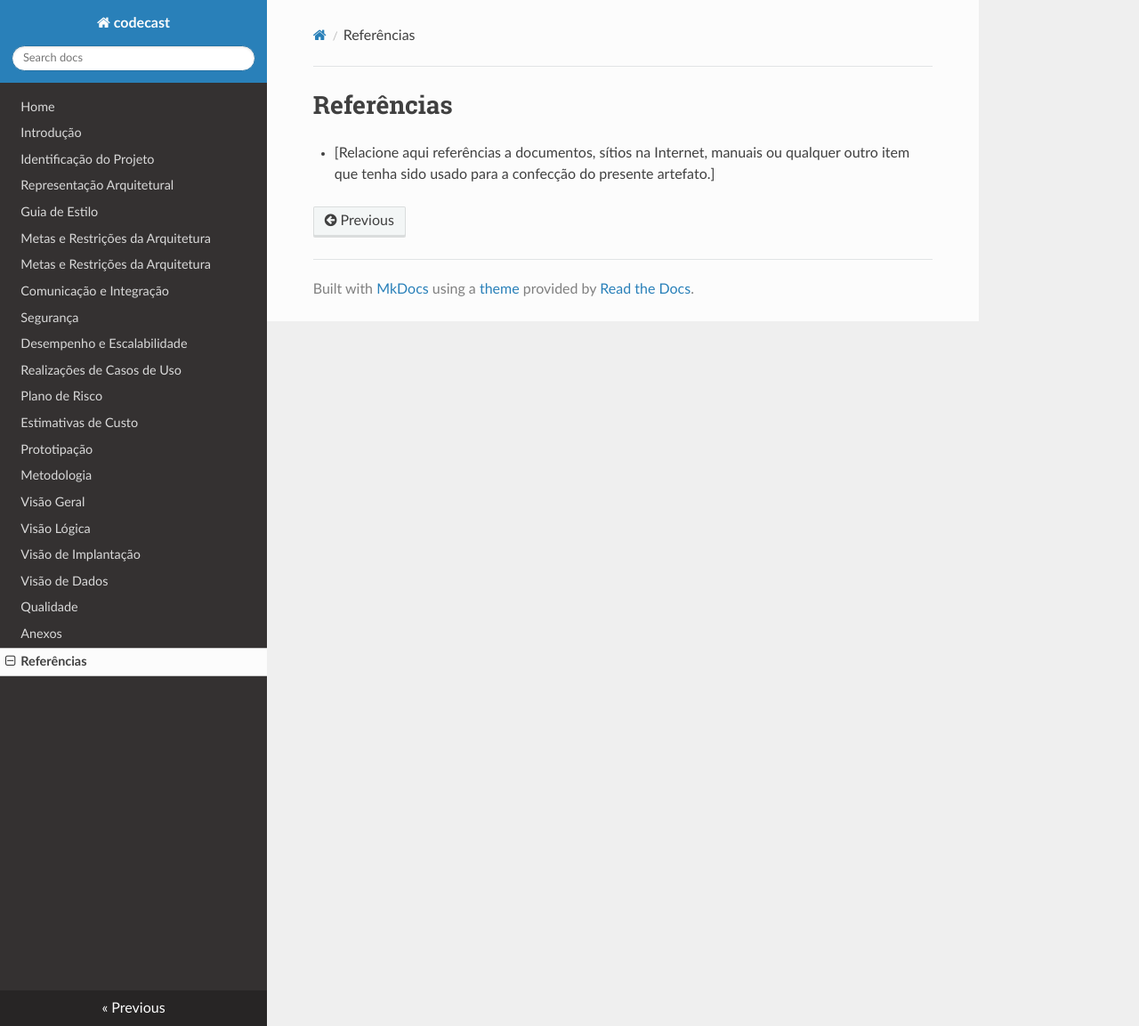
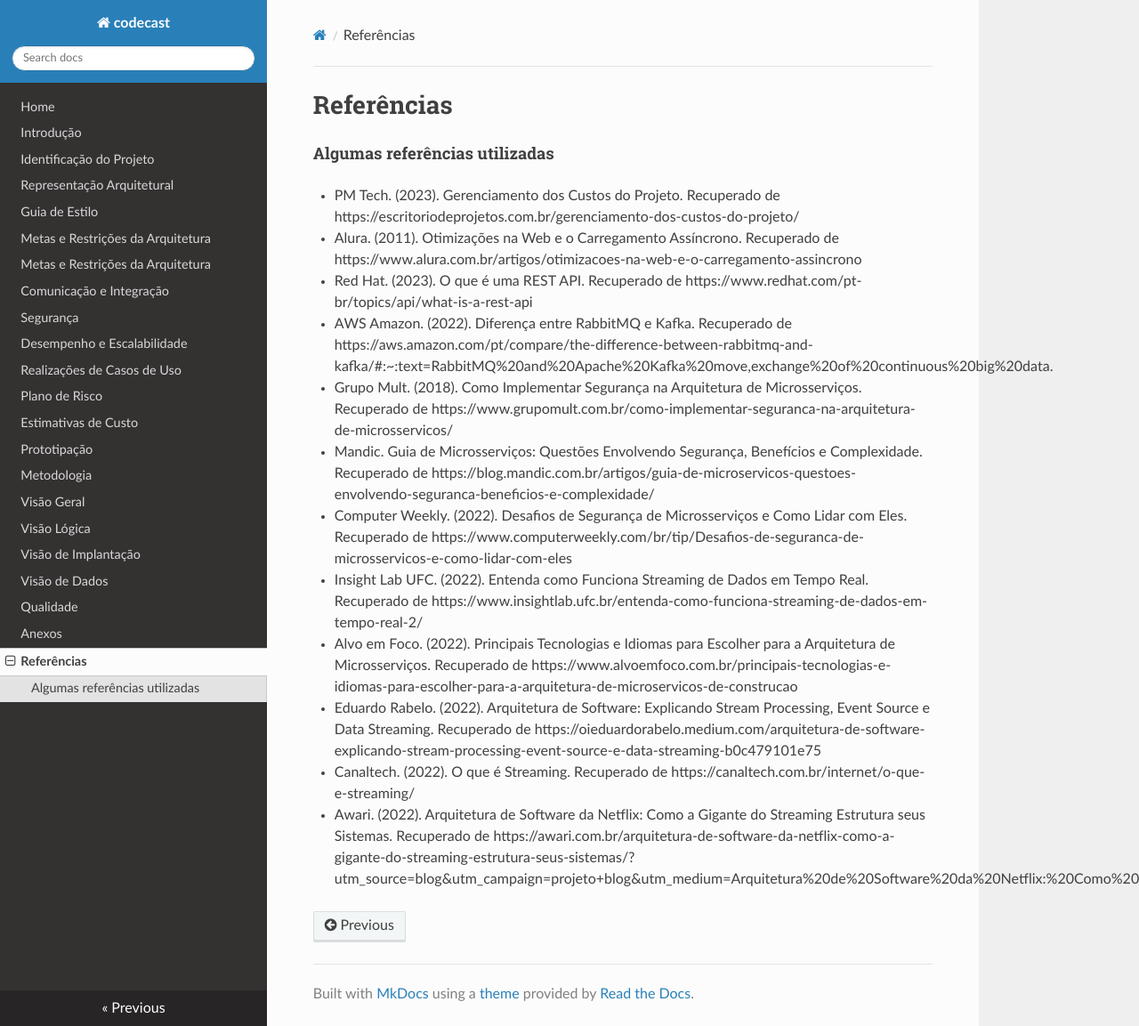
Before and after one commit to Vitor-Silva27/codecast, an MkDocs documentation site: the page built from docs/referencias.md, in a window 1280 px wide and 1153 px high. Shown: the whole window at 89% size. Built offline with MkDocs 1.6.1, drawn with Linux system fonts in a browser that asks for light colours; nearby versions of some CDN libraries.

Commit message:
referencias e build

```diff
--- a/docs/referencias.md
+++ b/docs/referencias.md
@@ -1,2 +1,36 @@
 # Referências
-- [Relacione aqui referências a documentos, sítios na Internet, manuais ou qualquer outro item que tenha sido usado para a confecção do presente artefato.]
+#### Algumas referências utilizadas
+
+- PM Tech. (2023). Gerenciamento dos Custos do Projeto. Recuperado de https://escritoriodeprojetos.com.br/gerenciamento-dos-custos-do-projeto/
+
+- Alura. (2011). Otimizações na Web e o Carregamento Assíncrono. Recuperado de https://www.alura.com.br/artigos/otimizacoes-na-web-e-o-carregamento-assincrono
+
+
+- Red Hat. (2023). O que é uma REST API. Recuperado de https://www.redhat.com/pt-br/topics/api/what-is-a-rest-api
+
+
+- AWS Amazon. (2022). Diferença entre RabbitMQ e Kafka. Recuperado de https://aws.amazon.com/pt/compare/the-difference-between-rabbitmq-and-kafka/#:~:text=RabbitMQ%20and%20Apache%20Kafka%20move,exchange%20of%20continuous%20big%20data.
+
+
+- Grupo Mult. (2018). Como Implementar Segurança na Arquitetura de Microsserviços. Recuperado de https://www.grupomult.com.br/como-implementar-seguranca-na-arquitetura-de-microsservicos/
+
+
+- Mandic. Guia de Microsserviços: Questões Envolvendo Segurança, Benefícios e Complexidade. Recuperado de https://blog.mandic.com.br/artigos/guia-de-microservicos-questoes-envolvendo-seguranca-beneficios-e-complexidade/
+
+
+- Computer Weekly. (2022). Desafios de Segurança de Microsserviços e Como Lidar com Eles. Recuperado de https://www.computerweekly.com/br/tip/Desafios-de-seguranca-de-microsservicos-e-como-lidar-com-eles
+
+
+- Insight Lab UFC. (2022). Entenda como Funciona Streaming de Dados em Tempo Real. Recuperado de https://www.insightlab.ufc.br/entenda-como-funciona-streaming-de-dados-em-tempo-real-2/
+
+
+- Alvo em Foco. (2022). Principais Tecnologias e Idiomas para Escolher para a Arquitetura de Microsserviços. Recuperado de https://www.alvoemfoco.com.br/principais-tecnologias-e-idiomas-para-escolher-para-a-arquitetura-de-microservicos-de-construcao
+
+
+- Eduardo Rabelo. (2022). Arquitetura de Software: Explicando Stream Processing, Event Source e Data Streaming. Recuperado de https://oieduardorabelo.medium.com/arquitetura-de-software-explicando-stream-processing-event-source-e-data-streaming-b0c479101e75
+
+
+- Canaltech. (2022). O que é Streaming. Recuperado de https://canaltech.com.br/internet/o-que-e-streaming/
+
+
+- Awari. (2022). Arquitetura de Software da Netflix: Como a Gigante do Streaming Estrutura seus Sistemas. Recuperado de https://awari.com.br/arquitetura-de-software-da-netflix-como-a-gigante-do-streaming-estrutura-seus-sistemas/?utm_source=blog&utm_campaign=projeto+blog&utm_medium=Arquitetura%20de%20Software%20da%20Netflix:%20Como%20a%20Gigante%20do%20Streaming%20Estrutura%20seus%20Sistemas
```
Also changed, not shown: site/anexos/index.html, site/identificacao/index.html, site/img/fotoReuniao0.png (added), site/index.html, site/metas/index.html, site/referencias/index.html, site/search/search_index.json, 1 other file.
